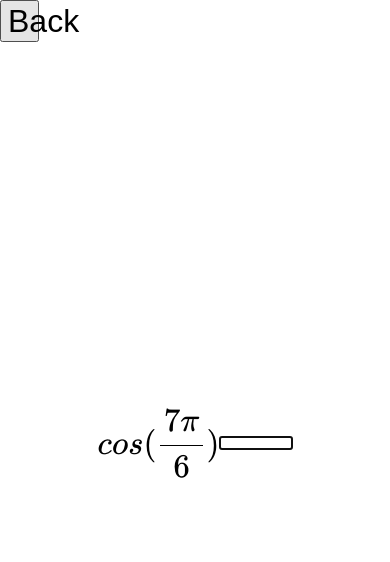
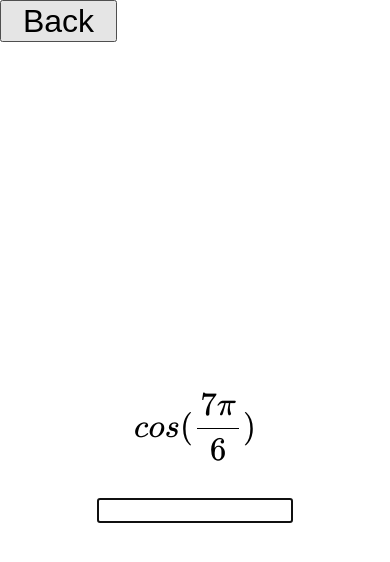
Before and after one commit to Takuhaya123/Unit-Circle, a plain HTML site: page htdocs/cos.html in a window 390 px wide. Drawn offline with nearby package versions, Linux system fonts and the light colour scheme.

Commit message:
Update quizstyles.css

```diff
--- a/css/quizstyles.css
+++ b/css/quizstyles.css
@@ -39,3 +39,17 @@ body {
     width: 10%;
     font-size: 2em;
 }
+
+@media only screen and (max-width: 800px){
+    .questionDiv {
+        width: 80vw;
+        flex-direction: column;
+    }
+    .questionInput {
+        width: 60%;
+        height: 5vw;
+    }
+    #backButton {
+        width: 30%;
+    }
+}
```
